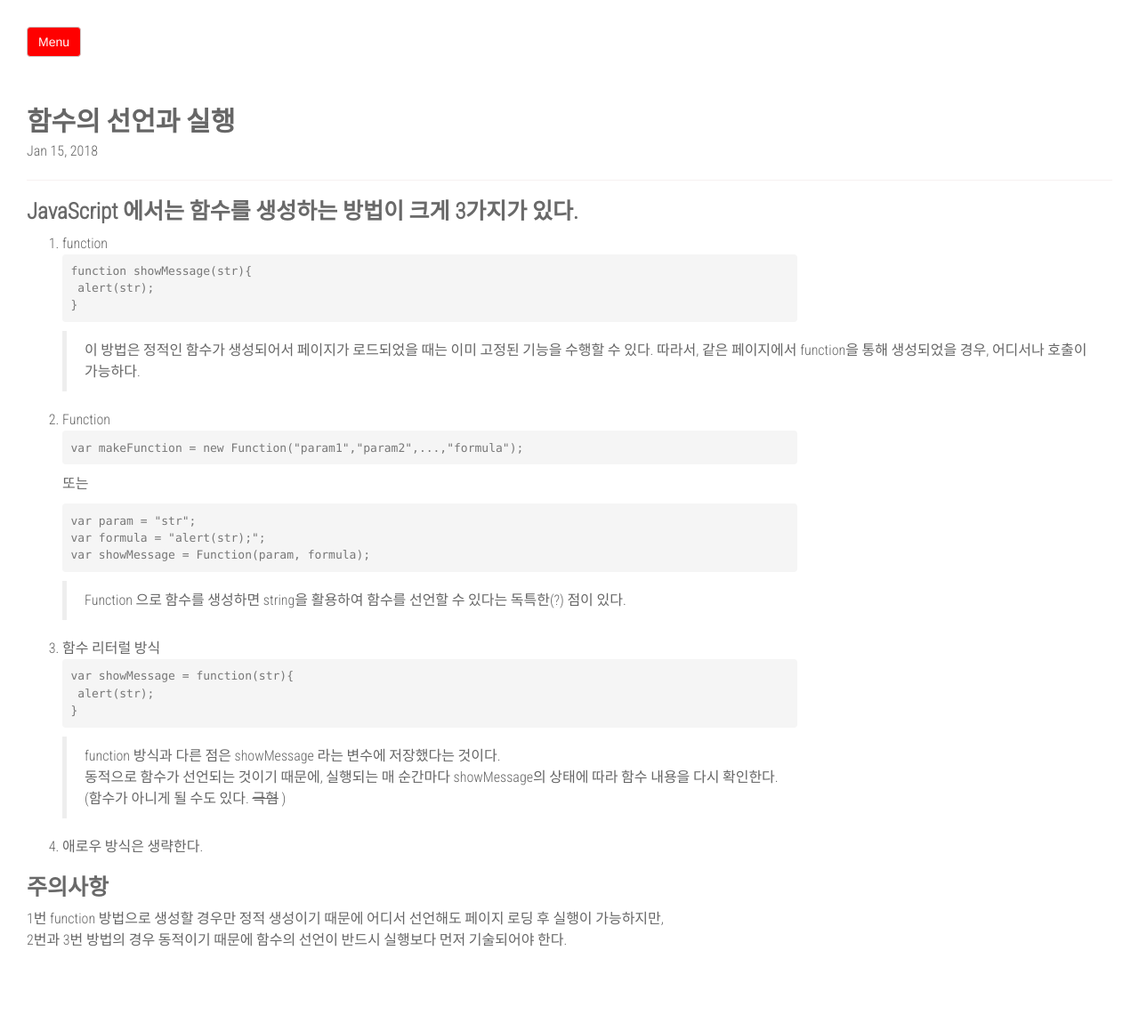
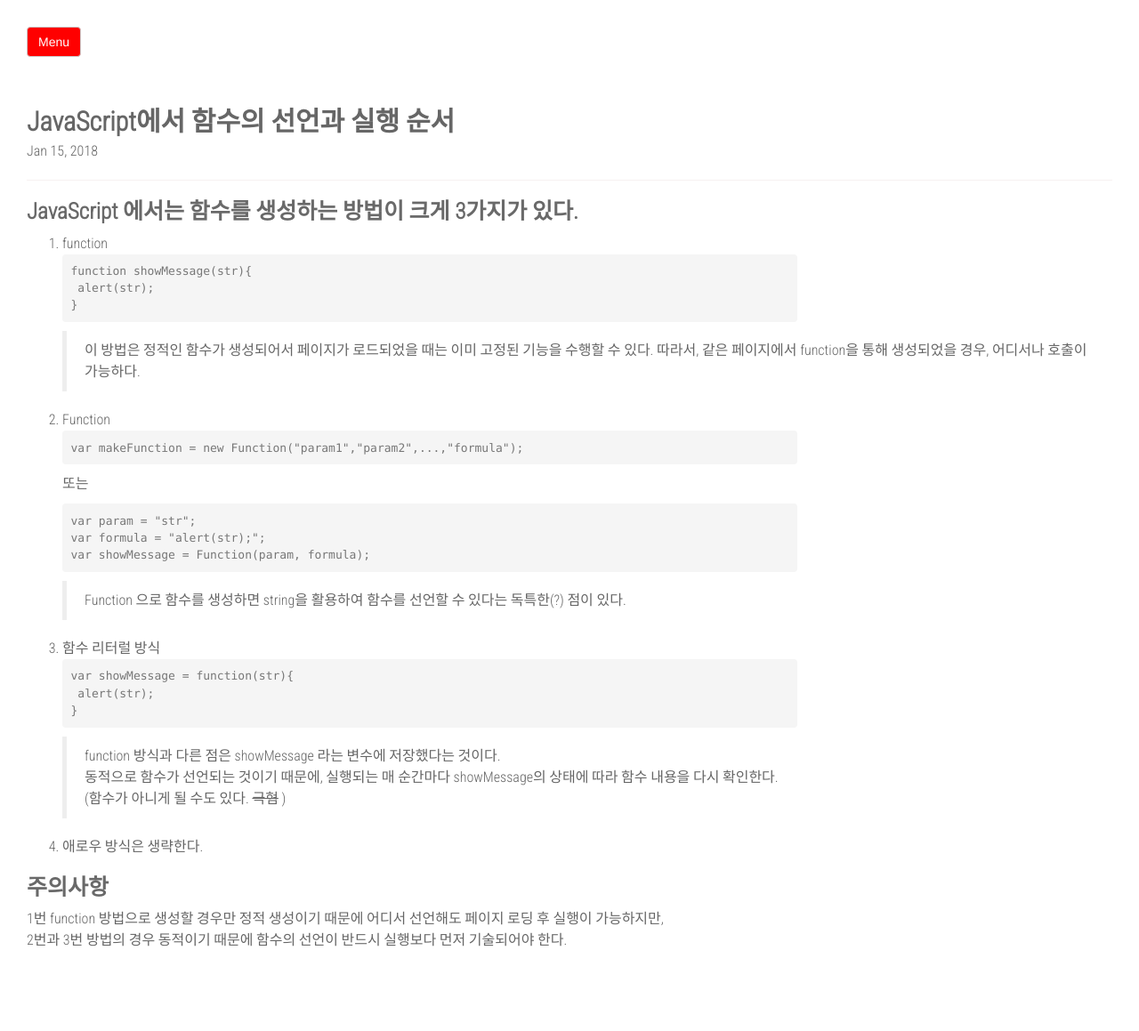
Before and after one commit to daehoney/daehoney.github.io, a Jekyll site: the page built from _posts/2018-01-14-js001.markdown, in a window 1280 px wide. Shown: the whole page at 89% size. Built offline with Jekyll 4.4.1, drawn with Linux system fonts in a browser that asks for light colours; nearby versions of some CDN libraries; comment, search, counter and statistics services are not loaded.

Commit message:
no message

```diff
--- a/_posts/2018-01-14-js001.markdown
+++ b/_posts/2018-01-14-js001.markdown
@@ -1,6 +1,6 @@
 ---
 layout: post
-title:  "함수의 선언과 실행"
+title:  "JavaScript에서 함수의 선언과 실행 순서"
 date:   2018-01-14 23:02:01 -0500
 comments: true
 categories: JavaScript
```
